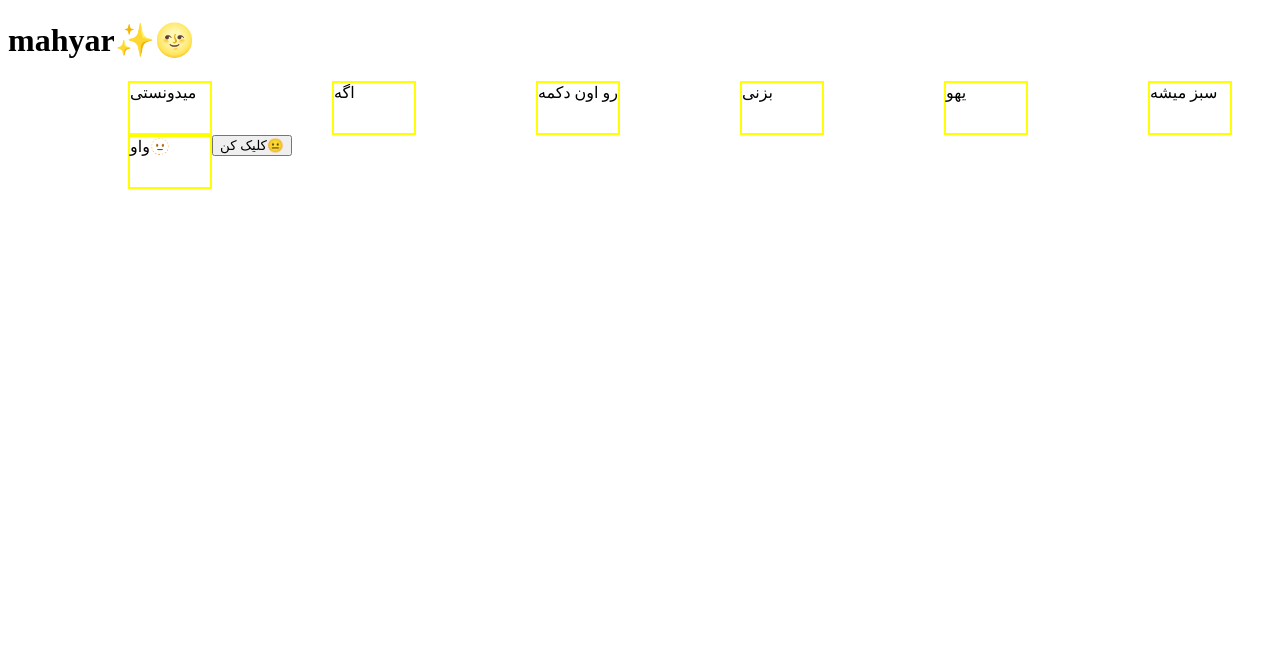
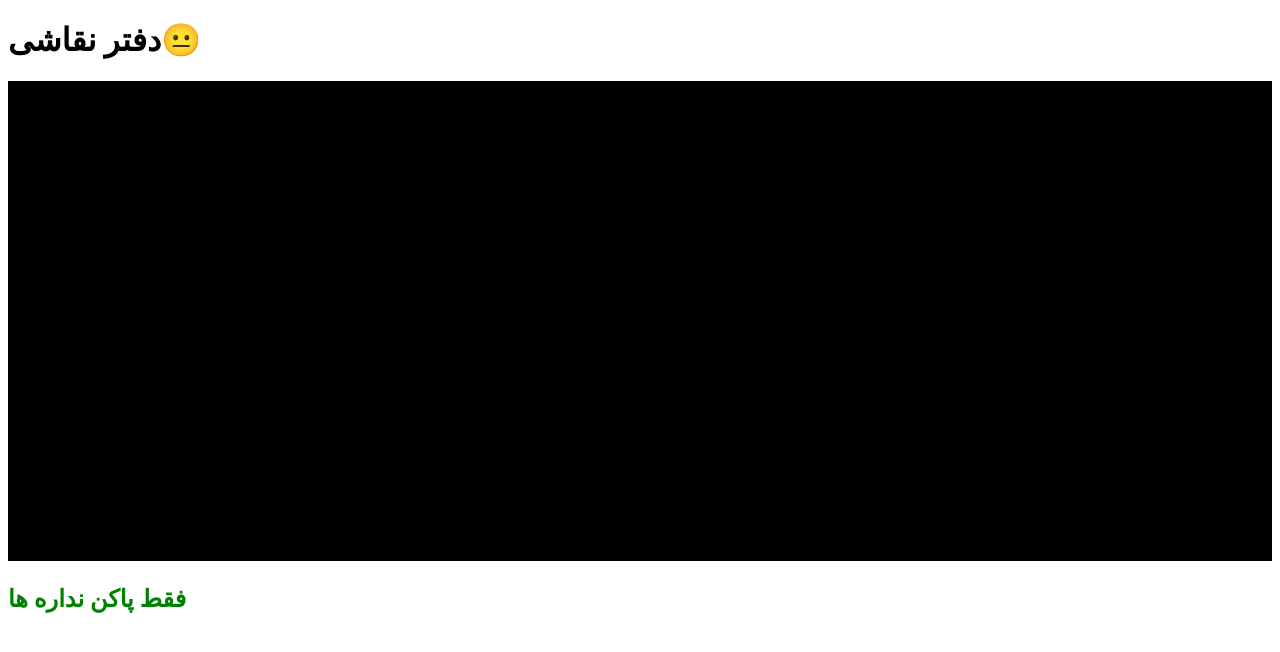
Before and after one commit to Mahyarbinary/mahyar-2, a plain HTML site: page index.htm in a window 1280 px wide. Drawn offline with nearby package versions, Linux system fonts and the light colour scheme.

Commit message:
Update index.htm

```diff
--- a/index.htm
+++ b/index.htm
@@ -3,49 +3,34 @@
 
 <head>
  <meta name="viewport" content="width=device-width, initial-scale=1">
+<h1>دفتر نقاشی😐</h1>
+ <script type="text/javascript" src="js/paper.js"></script>
+ <script type="text/javascript">
+  paper.install(window);
+  window.onload = function()
+  {
+   paper.setup('myCanvas');
+   var tool = new Tool();
+   var path;
 
- <style>
-  /*
-To Draw rectangle
-*/
+   tool.onMouseDown = function(event)
+   {
+    path = new Path();
+    path.strokeColor = 'green';
+    path.add(event.point);
+   }
 
-  div {
-   width: 80px;
-   height: 50px;
-   border: 2px solid yellow;
-   float: left;
-   margin-left: 120px;
+   tool.onMouseDrag = function(event)
+   {
+    path.add(event.point);
+   }
   }
- </style>
-
+ </script>
 </head>
 
 <body>
-
- <h1>mahyar✨🌝</h1>
-
- <div id="tst-d1">میدونستی</div>
- <div id="tst1-d2">اگه</div>
- <div id="tst2-d3">رو اون دکمه</div>
- <div id="tst-d4">بزنی</div>
- <div id="tst-d5">یهو</div>
- <div id="tst4-d6">سبز میشه</div>
- <div id="tst5-d7">واو🫥</div>
-
- <button onclick="calfun();">کلیک کن😐</button>
-
- <script src="js/jquery-2.2.0.min.js"></script>
-
- <script>
-  function calfun()
-  {
-   /*
-	The all, or universal, selector is extremely slow, except when used by itself
-	*/
-   $("*").css("background-color", "green");
-  }
- </script>
-
+ <canvas id="myCanvas" style="width:100%;height:60vh;background:black;"></canvas>
+<h2 style="color:green;">فقط پاکن نداره ها</h2>
 </body>
 
 </html>
```
